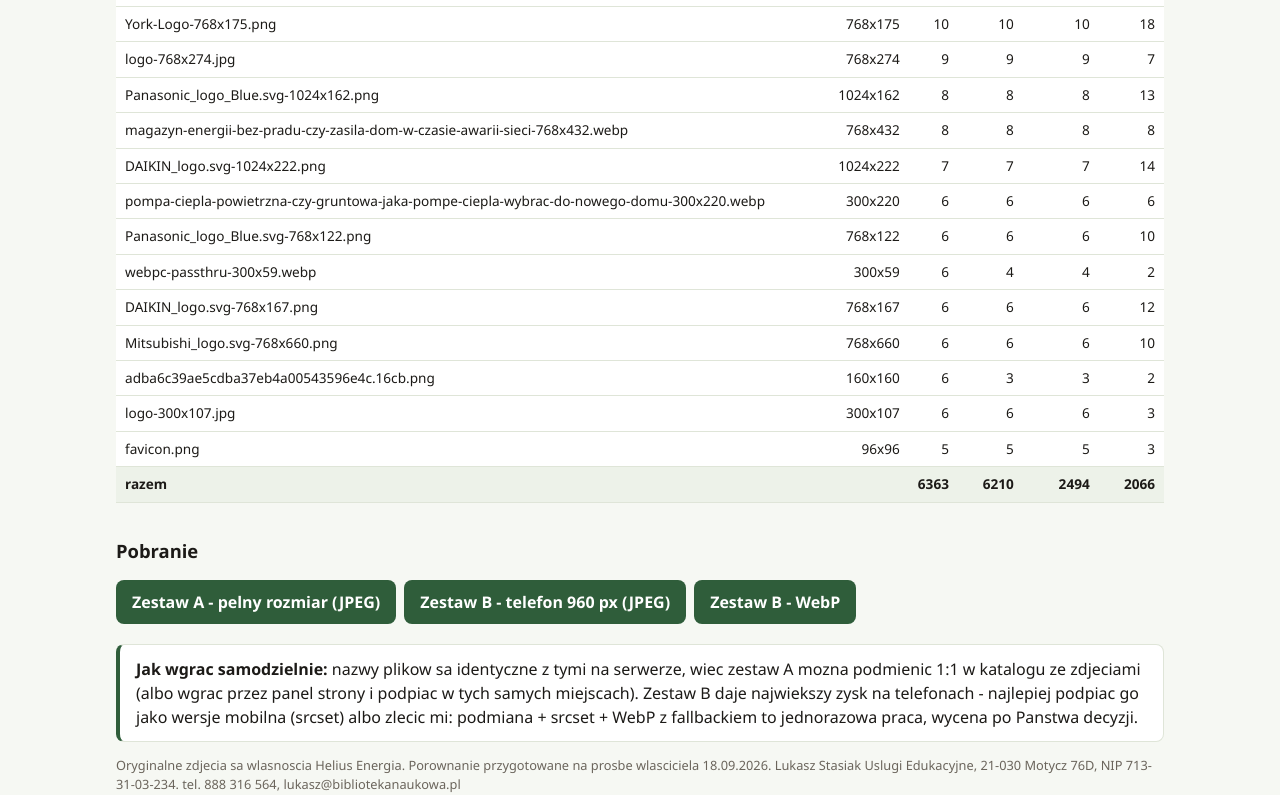
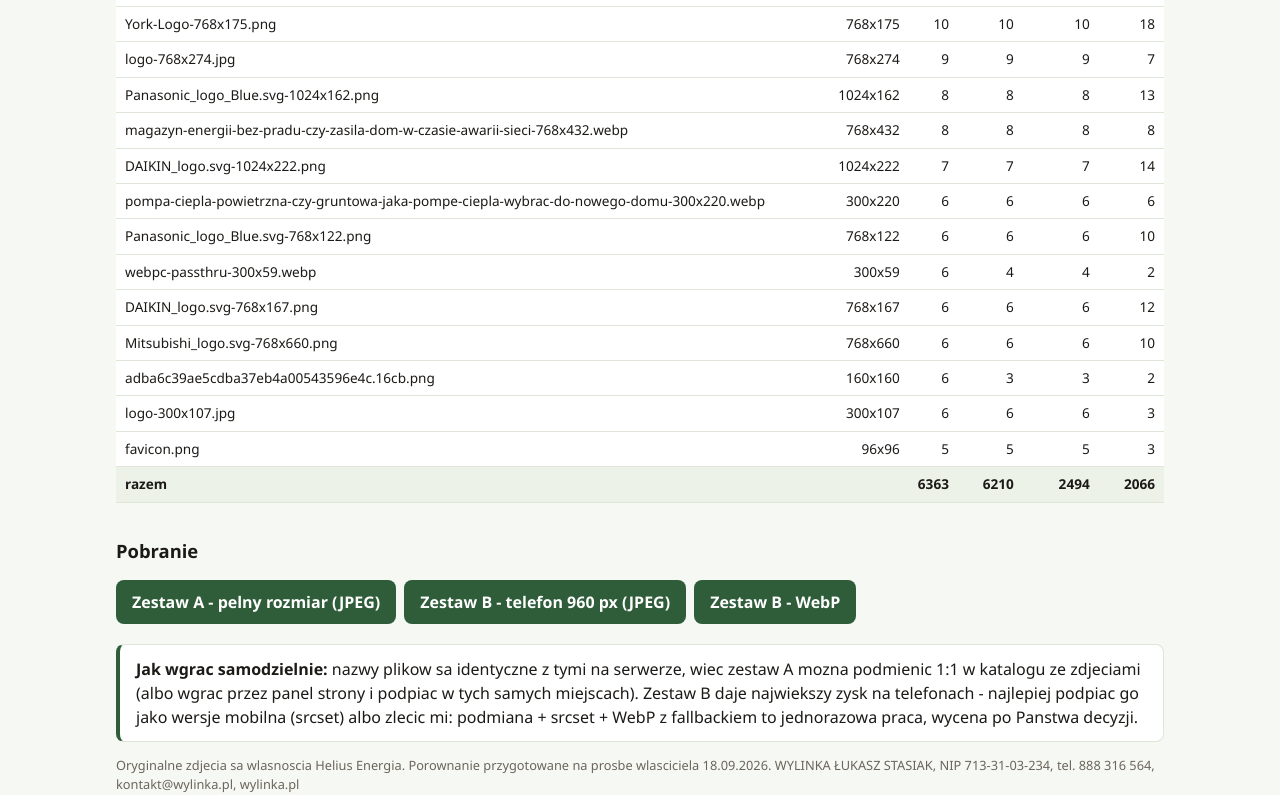
Before and after one commit to Disaster26/helius-zdjecia, a plain HTML site: page index.html in a window 1280 px wide. Shown: the part 4905-5700 px from the top of the page. Drawn offline with Linux system fonts and the light colour scheme.

Commit message:
Stopka: aktualne dane firmy

```diff
--- a/index.html
+++ b/index.html
@@ -67,6 +67,6 @@ footer{color:var(--mut);font-size:.8rem;padding:30px 16px}
 <div class="dl"><a href="heliusenergia_A_pelny_rozmiar.zip">Zestaw A - pelny rozmiar (JPEG)</a><a href="heliusenergia_B_telefon_960.zip">Zestaw B - telefon 960 px (JPEG)</a><a href="heliusenergia_B_telefon_960_webp.zip">Zestaw B - WebP</a></div>
 <div class="note"><b>Jak wgrac samodzielnie:</b> nazwy plikow sa identyczne z tymi na serwerze, wiec zestaw A mozna podmienic 1:1 w katalogu ze zdjeciami (albo wgrac przez panel strony i podpiac w tych samych miejscach). Zestaw B daje najwiekszy zysk na telefonach - najlepiej podpiac go jako wersje mobilna (srcset) albo zlecic mi: podmiana + srcset + WebP z fallbackiem to jednorazowa praca, wycena po Panstwa decyzji.</div>
 </div>
-<footer class="in">Oryginalne zdjecia sa wlasnoscia Helius Energia. Porownanie przygotowane na prosbe wlasciciela 18.09.2026. Lukasz Stasiak Uslugi Edukacyjne, 21-030 Motycz 76D, NIP 713-31-03-234. tel. 888 316 564, lukasz@bibliotekanaukowa.pl</footer>
+<footer class="in">Oryginalne zdjecia sa wlasnoscia Helius Energia. Porownanie przygotowane na prosbe wlasciciela 18.09.2026. WYLINKA ŁUKASZ STASIAK, NIP 713-31-03-234, tel. 888 316 564, kontakt@wylinka.pl, wylinka.pl</footer>
 <script>function fit(){document.querySelectorAll('.cmp').forEach(function(f){var w=f.querySelector('.wrap');f.querySelector('.a img').style.width=w.clientWidth+'px'})}document.querySelectorAll('.cmp').forEach(function(f){var a=f.querySelector('.a'),i=f.querySelector('input');i.addEventListener('input',function(){a.style.width=i.value+'%'})});window.addEventListener('resize',fit);window.addEventListener('load',fit);fit();</script>
 </body></html>
```
